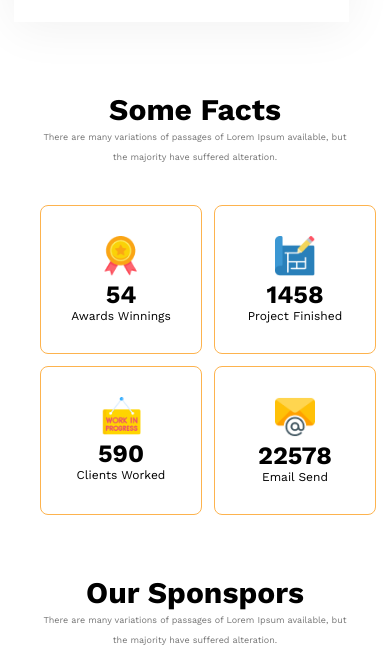
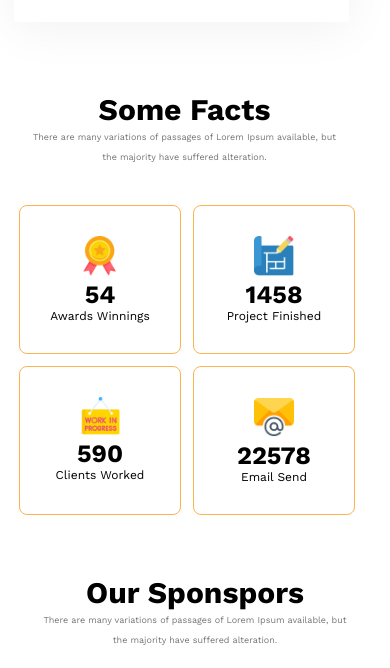
Before and after one commit to EmeRk-2529/G3-Architects, a plain HTML site: page index.html in a window 390 px wide. Shown: the part 2484-3152 px from the top of the page. Drawn offline with nearby package versions, Linux system fonts and the light colour scheme.

Commit message:
Responsive

```diff
--- a/style.css
+++ b/style.css
@@ -324,6 +324,8 @@ padding: 30px;
 }
 .forth_design{
     margin-bottom: 60px;
+        margin-left: -21px;
+    }
 }
 .social_img{
     width: 90px;
@@ -363,7 +365,7 @@ p {
     margin: 0px 11px;
     /* padding: 0px 20px; */
     padding: 0px 0px;
-}
+
 }
 .sticker{
 
```
